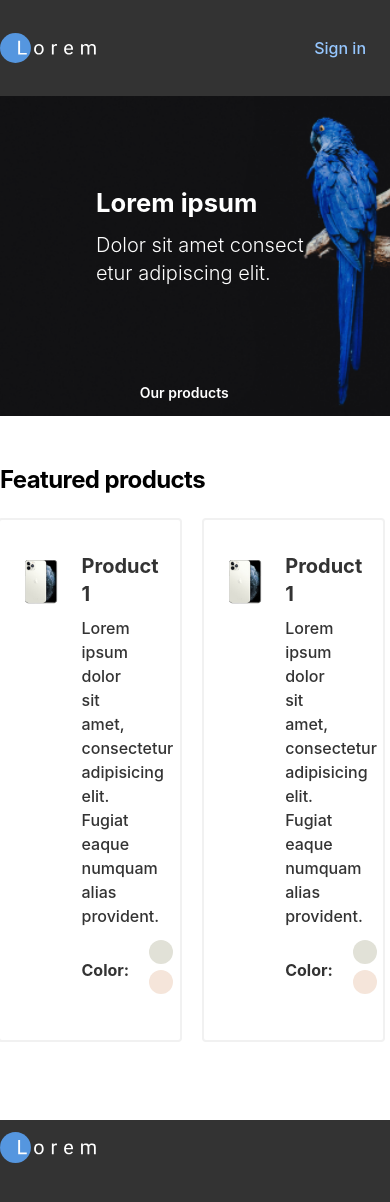
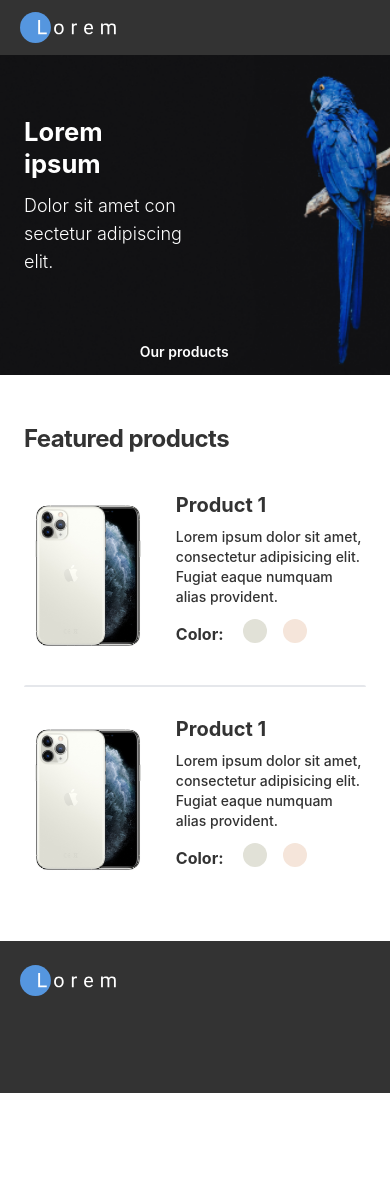
Before and after one commit to nicolasgasco/frontend_test_july2021, a React (Create React App) app: page / in a window 390 px wide. Shown: the top 1202 px of the page. After the commit the page ends 1093 px from the top, so only its background shows below. Built offline with nearby package versions, Linux system fonts and the light colour scheme; some icons are missing; the HTML template or start-up script is replaced by a standard one.

Commit message:
Working on mobile styles

```diff
--- a/src/components/Footer/Footer.js
+++ b/src/components/Footer/Footer.js
@@ -3,9 +3,9 @@ import FullWidthWrapper from "../Wrappers/FullWidthWrapper";
 
 const Footer = () => {
   return (
-    <FullWidthWrapper>
-      <footer className="">
-        <LogoDiv className="pt-3" />{" "}
+    <FullWidthWrapper className="h-32 sm:h-24">
+      <footer>
+        <LogoDiv className="pt-3" />
       </footer>
     </FullWidthWrapper>
   );
--- a/src/components/Header/Header.js
+++ b/src/components/Header/Header.js
@@ -2,9 +2,22 @@ import { Link, useLocation } from "react-router-dom";
 import LogoDiv from "../UI/LogoDiv";
 import FullWidthWrapper from "../Wrappers/FullWidthWrapper";
 
+import { Menu, X } from "heroicons-react";
+import { useState } from "react";
+
 const Header = () => {
   // Used to hide Sign in button when in signin page
   const location = useLocation();
+
+  const [isOpen, setIsOpen] = useState(false);
+
+  // Three lines for opening, x for closing
+  let mobileButtons = (
+    <button type="button" onClick={() => setIsOpen((prevState) => !prevState)}>
+      <span className="sr-only">{isOpen ? "Close menu" : "Open menu"}</span>
+      {isOpen ? <X className="text-white" /> : <Menu className="text-white" />}
+    </button>
+  );
 
   return (
     <FullWidthWrapper className="flex items-center h-full">
@@ -16,12 +29,16 @@ const Header = () => {
             </Link>
           </h1>
           {location.pathname !== "/auth/signin" && (
-            <Link to="/auth/signin">
-              <button className="text-secondary-light font-medium mr-6">
-                Sign in
-              </button>
-            </Link>
+            // Hidden for mobile devices
+            <div className="hidden sm:flex">
+              <Link to="/auth/signin">
+                <button className="text-secondary-light font-medium sm:mr-6">
+                  Sign in
+                </button>
+              </Link>
+            </div>
           )}
+          <div className="flex sm:hidden">{mobileButtons}</div>
         </nav>
       </header>
     </FullWidthWrapper>
--- a/src/components/Products/ProductCard.js
+++ b/src/components/Products/ProductCard.js
@@ -18,14 +18,14 @@ const ProductCard = ({ className }) => {
   });
   return (
     <div
-      className={`mr-6 ring-2 rounded-sm ring-primary-lightest w-4/12 flex p-10`}
+      className={`sm:mr-6 rounded-sm sm:ring-2 ring-primary-lightest sm:w-4/12 flex items-center pl-4 py-9 sm:p-10`}
     >
       <div className="w-5/12 p-0 m-0">
-        <img src={PhonePicture} className={`-ml-5 ${classes.picture}`} />
+        <img src={PhonePicture} className={`-ml-5 ${classes.picture}`} alt=""/>
       </div>
       <div className="w-7/12">
         <h4 className="h4 text-primary-darkest -mt-2 mb-2">Product 1</h4>
-        <p className="text-primary-darkest font-medium text-md">
+        <p className="text-primary-darkest font-medium text-sm sm:text-base">
           Lorem ipsum dolor sit amet, consectetur adipisicing elit. Fugiat eaque
           numquam alias provident.
         </p>
--- a/src/components/UI/PictureBox.js
+++ b/src/components/UI/PictureBox.js
@@ -5,9 +5,9 @@ import { ArrowDown } from "heroicons-react";
 const PictureBox = () => {
   return (
     <section className={`h-96 flex flex-col justify-end ${classes.box}`}>
-      <div className="flex-1 w-52 ml-24 flex flex-col justify-center">
+      <div className="flex-1 w-40 sm:w-52 ml-6 sm:ml-24 flex flex-col justify-center">
         <h2 className="h2 text-white">Lorem ipsum</h2>
-        <p className="text-xl font-light break-all text-white">
+        <p className="text-lg sm:text-xl font-light break-all text-white">
           Dolor sit amet consectetur adipiscing elit.
         </p>
       </div>
--- a/src/components/Wrappers/FullWidthWrapper.js
+++ b/src/components/Wrappers/FullWidthWrapper.js
@@ -1,7 +1,9 @@
 const FullWidthWrapper = ({ children, className }) => {
   return (
-    <div className={`bg-primary min-w-full h-24`}>
-      <div className={`max-w-1240 mx-auto ${className}`}>{children}</div>
+    <div className={`bg-primary min-w-full py-3 `}>
+      <div className={`px-5 sm:px-0 max-w-1240 mx-auto sm:h-24 ${className}`}>
+        {children}
+      </div>
     </div>
   );
 };
--- a/src/pages/MainPage.js
+++ b/src/pages/MainPage.js
@@ -5,9 +5,9 @@ const MainPage = () => {
   return (
     <>
       <PictureBox />
-      <section className="mt-12">
-        <h3 className="h3 tracking-tight mb-6">Featured products</h3>
-        <div className="flex justify-start align-middle mb-20">
+      <section className="mt-12 px-6 sm:px-0">
+        <h3 className="h3 text-primary-darkest tracking-tight mb-2 sm:mb-6">Featured products</h3>
+        <div className="flex flex-col sm:flex-row flex-wrap justify-start align-middle mb-8 sm:mb-20 divide-y-2 sm:divide-y-0">
           <ProductCard />
           <ProductCard />
         </div>
```
